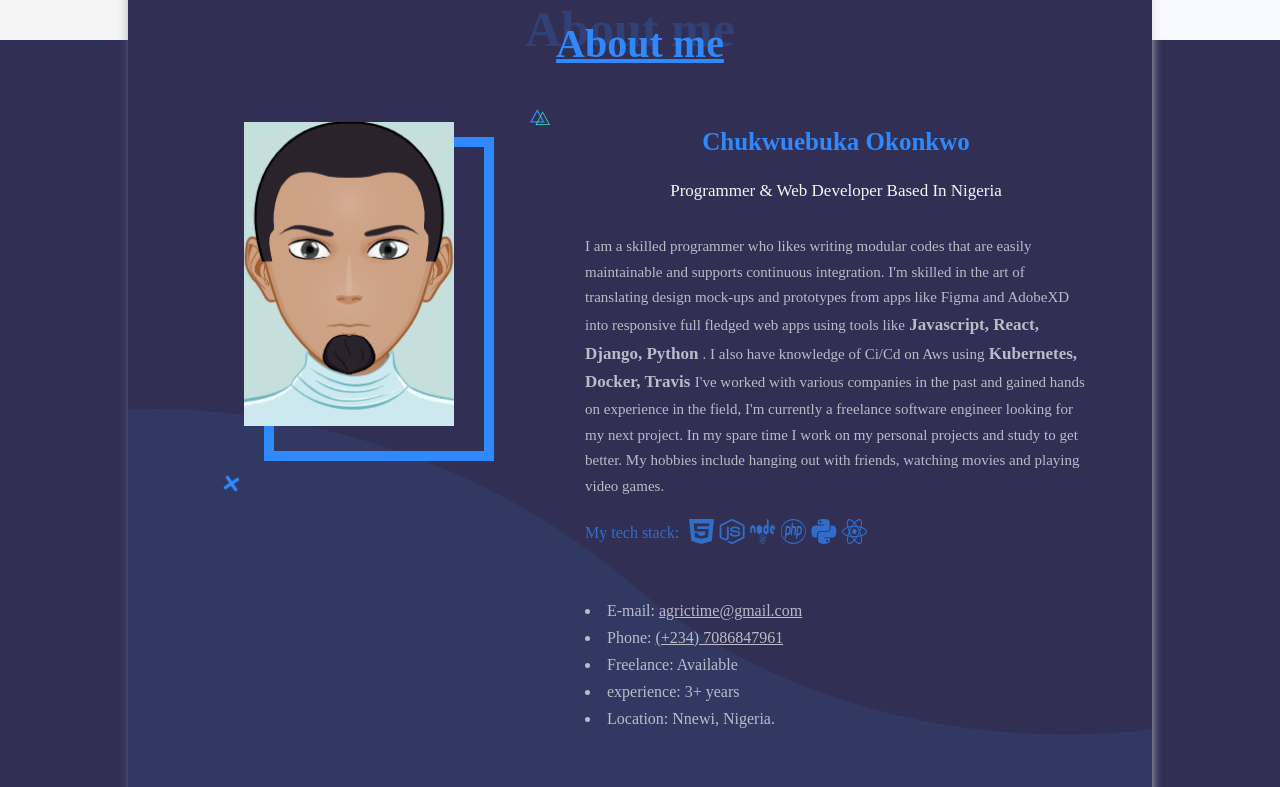
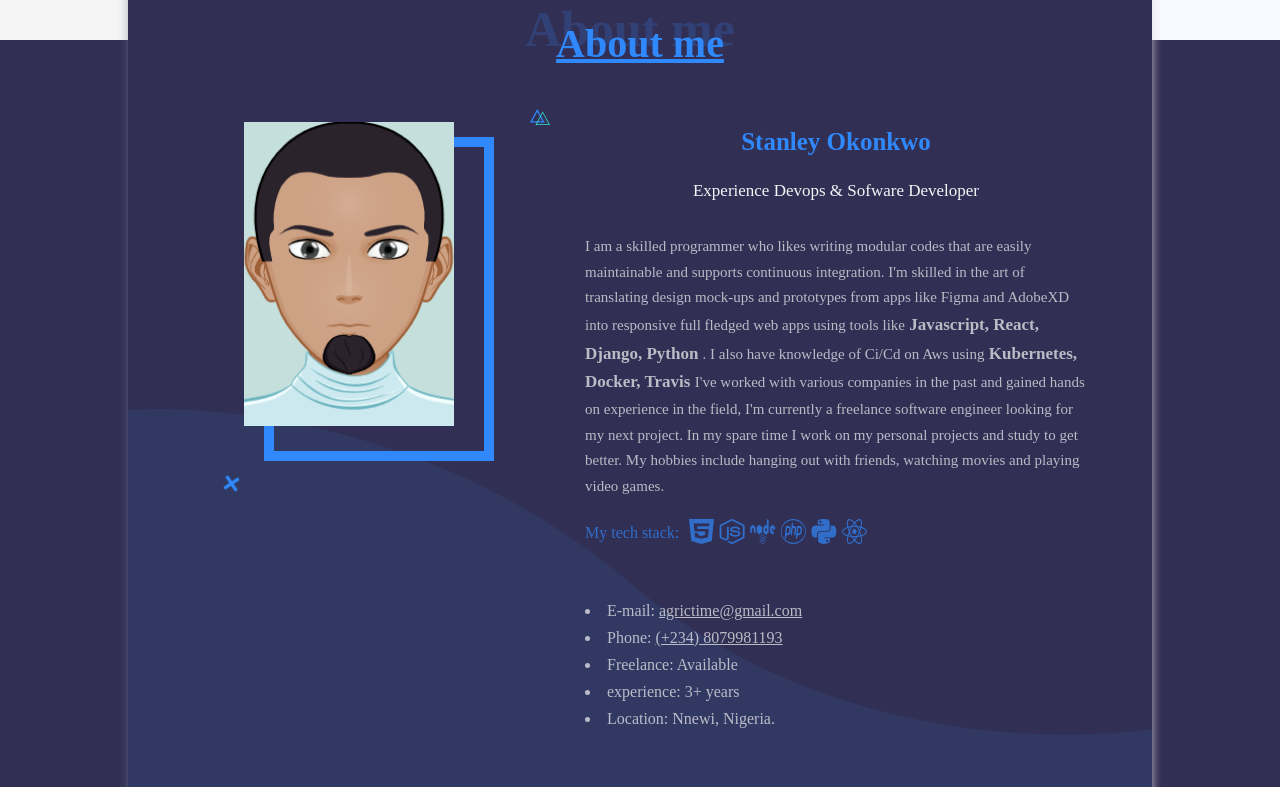
Before and after one commit to jaguar48/Portfolio, a React (Create React App) app: page / in a window 1280 px wide. Shown: the part 660-1447 px from the top of the page. Built offline with nearby package versions, Linux system fonts and the light colour scheme; a web font is replaced by a local one.

Commit message:
Update about.jsx

```diff
--- a/src/components/about.jsx
+++ b/src/components/about.jsx
@@ -284,10 +284,10 @@ function About(props) {
                 data-aos-duration="800"
                 data-aos-easing="ease-in-out"
                 data-aos-once="true">
-                <p className="aboutMeTxt-title">Chukwuebuka Okonkwo</p>
+                <p className="aboutMeTxt-title">Stanley Okonkwo</p>
                 <p className="aboutMeTxt-sub">
-                    Programmer & Web Developer
-                    Based In Nigeria
+                        Experience Devops & Sofware Developer
+
                 </p>
                 <p className="aboutMeTxt-main">
                     I am a skilled programmer who likes writing modular codes that are easily
@@ -315,7 +315,7 @@ function About(props) {
                         Birthday: 03th March 1997
                     </li> */}
                     <li className="aboutMeTxt-info--items">
-                        Phone: <a href="tel:+2347086847961"> (+234) 7086847961</a>
+                        Phone: <a href="tel:+2348079981193"> (+234) 8079981193</a>
                     </li>
                     <li className="aboutMeTxt-info--items">
                         Freelance: Available
```
